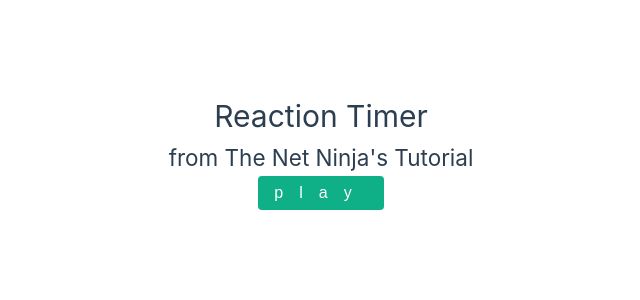
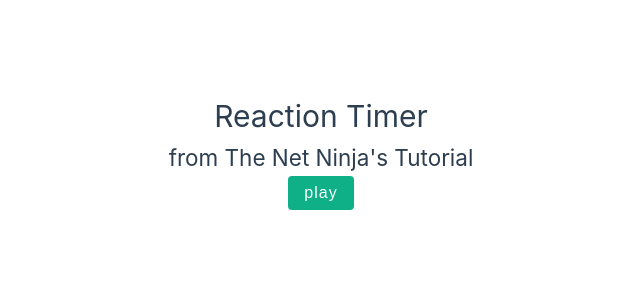
Before and after one commit to Nimith7/ReactionTimer, a Vue app: page / in a window 1280 px wide. Shown: the top 300 px of the page, without its empty margins (319-959 px from the left). Built offline with nearby package versions, Linux system fonts and the light colour scheme.

Commit message:
Finishing touches

```diff
--- a/src/App.vue
+++ b/src/App.vue
@@ -53,7 +53,7 @@ button {
   padding: 8px 16px;
   border-radius: 4px;
   font-size: 16px;
-  letter-spacing: 16px;
+  letter-spacing: 1px;
   cursor: pointer;
   margin: 1àpx;
 }
```
